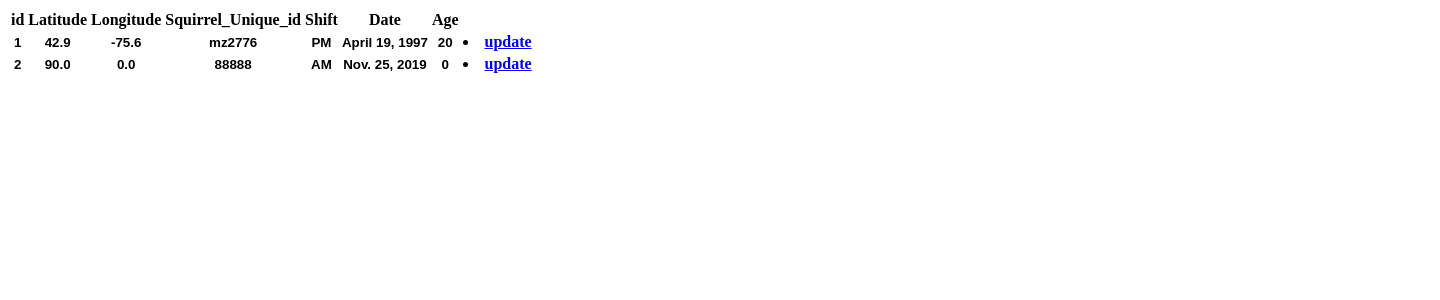
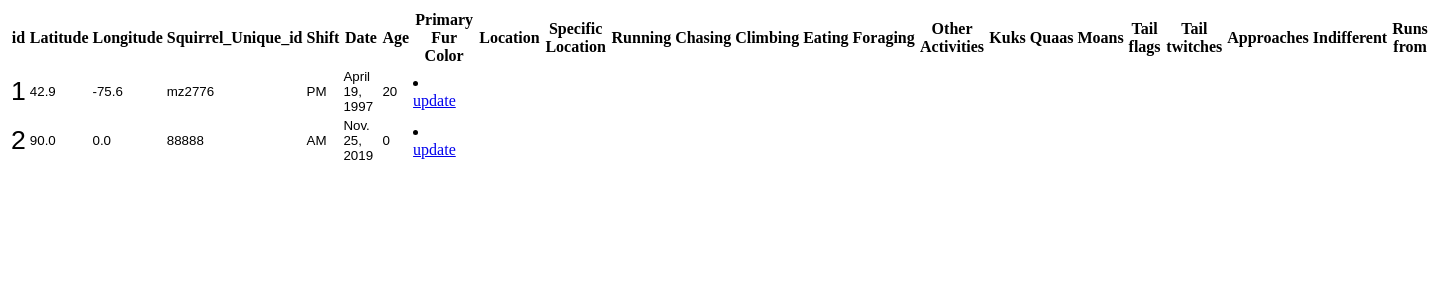
Before and after one commit to zoumingwei/Squirrel_mz2776_cl3914, a Django app: page /squirrel/sightings in a window 1440 px wide. Shown: the top 300 px of the page. Run offline with Django 3.2, Linux system fonts and the light colour scheme; data comes from the database, SQL or seed files in the repository; both versions use the stored data as it was after the commit; lists and menus that the app fills with data are empty.

Commit message:
Add all columns for sightings

```diff
--- a/squirrel/models.py
+++ b/squirrel/models.py
@@ -16,7 +16,24 @@ class Squirrel(models.Model):
     )
     Shift = models.CharField('Shift',max_length=2,choices=SHIFT)
     Date = models.DateField()
-    Age = models.IntegerField()
+    Age = models.CharField('Age',max_length=100)
+    Primary_fur_color = models.CharField('Primary Fur Color',max_length=100)
+    Location = models.CharField('Location',max_length=100)
+    Specific_location = models.CharField('Specific Location',max_length=100)
+    Running = models.BooleanField(default=False)
+    Chasing = models.BooleanField(default=False)
+    Climbing = models.BooleanField(default=False)
+    Eating = models.BooleanField(default=False)
+    Foraging = models.BooleanField(default=False)
+    Other_activities = models.CharField('Other Activities',max_length=100)
+    Kuks = models.BooleanField(default=False)
+    Quaas = models.BooleanField(default=False)
+    Moans = models.BooleanField(default=False)
+    Tail_flags = models.BooleanField(default=False)
+    Tail_twitches = models.BooleanField(default=False)
+    Approaches = models.BooleanField(default=False)
+    Indifferent = models.BooleanField(default=False)
+    Runs_from = models.BooleanField(default=False)
 
     def __str__(self):
         return self.Uni
--- a/squirrel/templates/squirrel/sighting.html
+++ b/squirrel/templates/squirrel/sighting.html
@@ -8,19 +8,36 @@
       <th>Shift</th>
       <th>Date</th>
       <th>Age</th>
+      <th>Primary Fur Color</th>
+      <th>Location</th>
+      <th>Specific Location</th>
+      <th>Running</th>
+      <th>Chasing</th>
+      <th>Climbing</th>
+      <th>Eating</th>
+      <th>Foraging</th>
+      <th>Other Activities</th>
+      <th>Kuks</th>
+      <th>Quaas</th>
+      <th>Moans</th>
+      <th>Tail flags</th>
+      <th>Tail twitches</th>
+      <th>Approaches</th>
+      <th>Indifferent</th>
+      <th>Runs from</th>
     </tr>
     {% for q in all_squirrels %}
     <tr>
-      <th style="font-family:'Arial',serif;font-size:10pt"> {{ q.id }}</th>
-      <th style="font-family:'Arial',serif;font-size:10pt"> {{ q.Lat }}</th>
-      <th style="font-family:'Arial',serif;font-size:10pt"> {{ q.Long }}</th>
-      <th style="font-family:'Arial',serif;font-size:10pt"> {{ q.Uni }}</th>
-      <th style="font-family:'Arial',serif;font-size:10pt"> {{ q.Shift }}</th>
-      <th style="font-family:'Arial',serif;font-size:10pt"> {{ q.Date }}</th>
-      <th style="font-family:'Arial',serif;font-size:10pt"> {{ q.Age }}</th>
-      <th >
+      <td style="font-family:'Arial',serif;font-size:20pt"> {{ q.id }}</td>
+      <td style="font-family:'Arial',serif;font-size:10pt"> {{ q.Lat }}</td>
+      <td style="font-family:'Arial',serif;font-size:10pt"> {{ q.Long }}</td>
+      <td style="font-family:'Arial',serif;font-size:10pt"> {{ q.Uni }}</td>
+      <td style="font-family:'Arial',serif;font-size:10pt"> {{ q.Shift }}</td>
+      <td style="font-family:'Arial',serif;font-size:10pt"> {{ q.Date }}</td>
+      <td style="font-family:'Arial',serif;font-size:10pt"> {{ q.Age }}</td>
+      <td >
 	      <li><a href="/squirrel/{{q.Uni}}"> {{ 'update' }}
-      </a></li></th>
+      </a></li></td>
     </tr>
     {% endfor %}
 {% else %}
```
Also changed, not shown: db.sqlite3, squirrel/migrations/0005_auto_20191128_2035.py (added), squirrel/migrations/0006_auto_20191128_2037.py (added).
